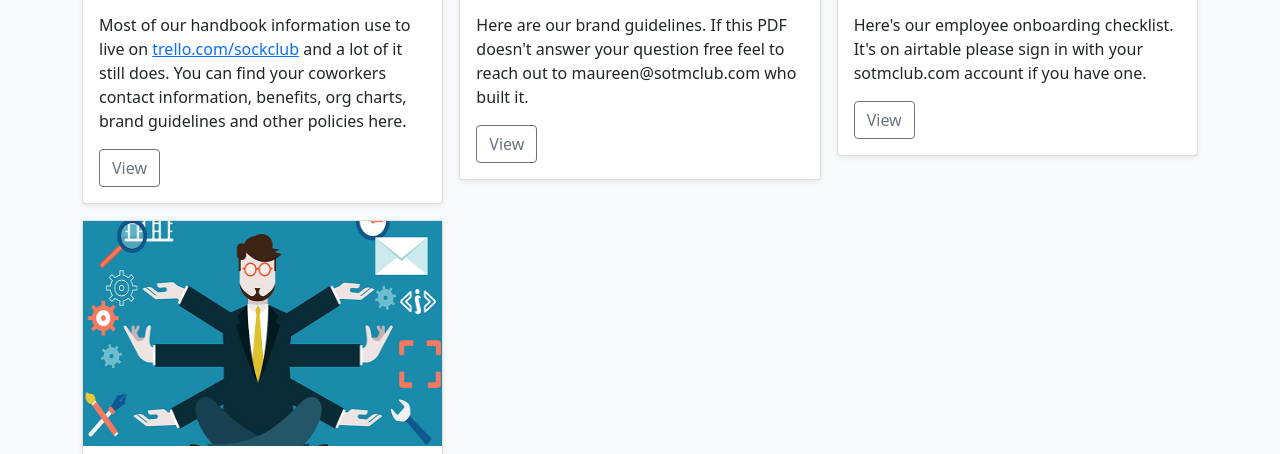
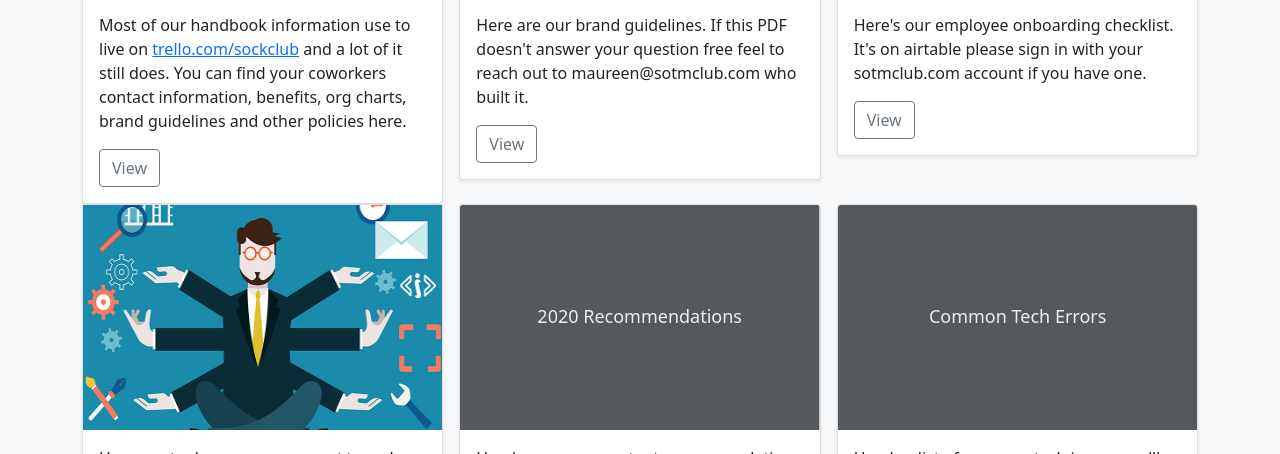
Before and after one commit to sockclub/handbook.sockclub.com, a plain HTML site: page index.html in a window 1280 px wide. Both pictures are taken after a click on the button "TOGGLE - ADDITIONAL RESOURCES". Shown: the part 858-1312 px from the top of the page. Drawn offline with nearby package versions, Linux system fonts and the light colour scheme.

Commit message:
Update index.html

```diff
--- a/index.html
+++ b/index.html
@@ -137,8 +137,9 @@
             </div>
           </div>
         </div>
+      </div>
 
-    <div id="hiddenDiv" style="display:none;">
+    <div class="row row-cols-1 row-cols-sm-2 row-cols-md-3 g-3" id="hiddenDiv" style="display:none;">
         <div class="col">
           <div class="card shadow-sm">
             <img src="assets/manage.jpeg" height="225">
```
